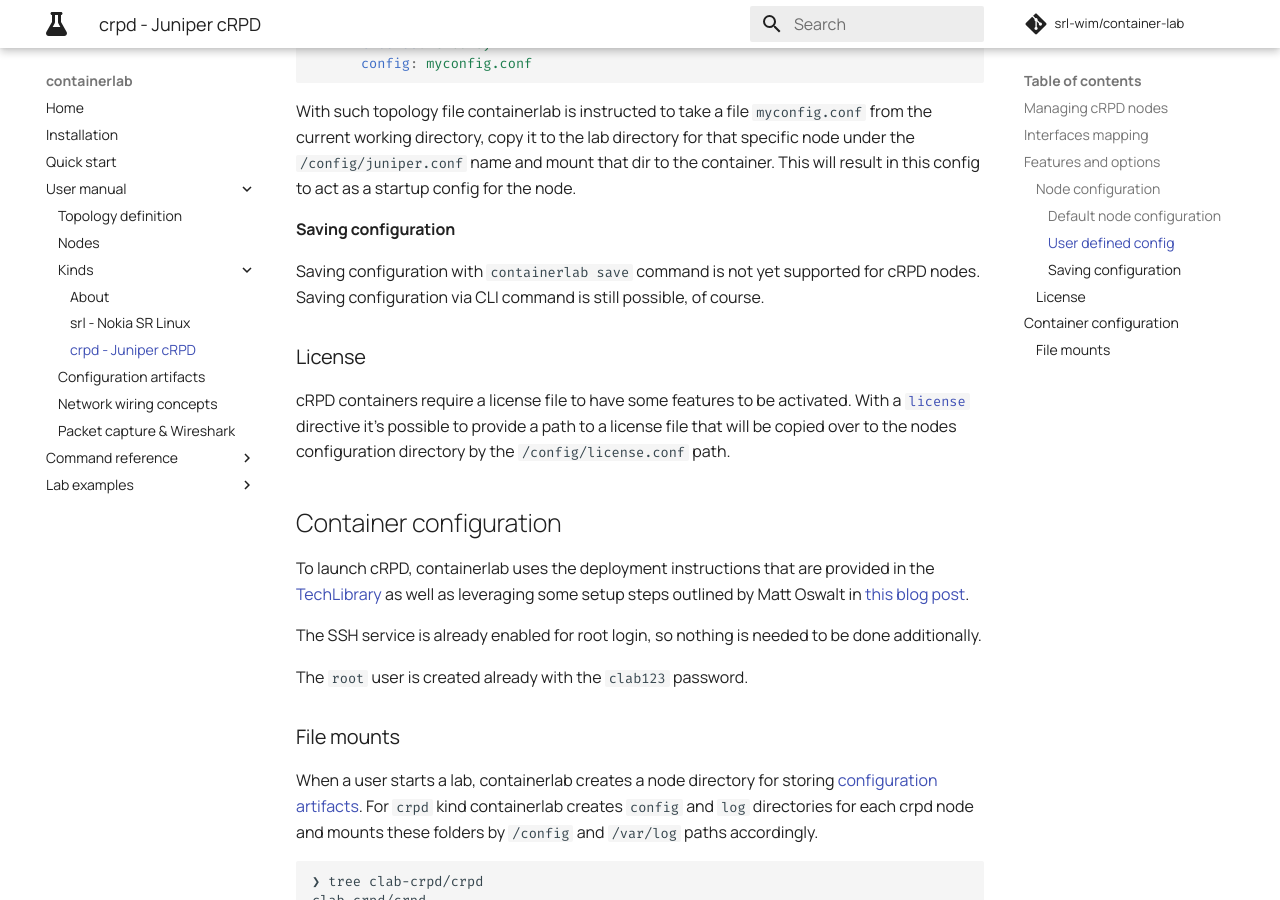
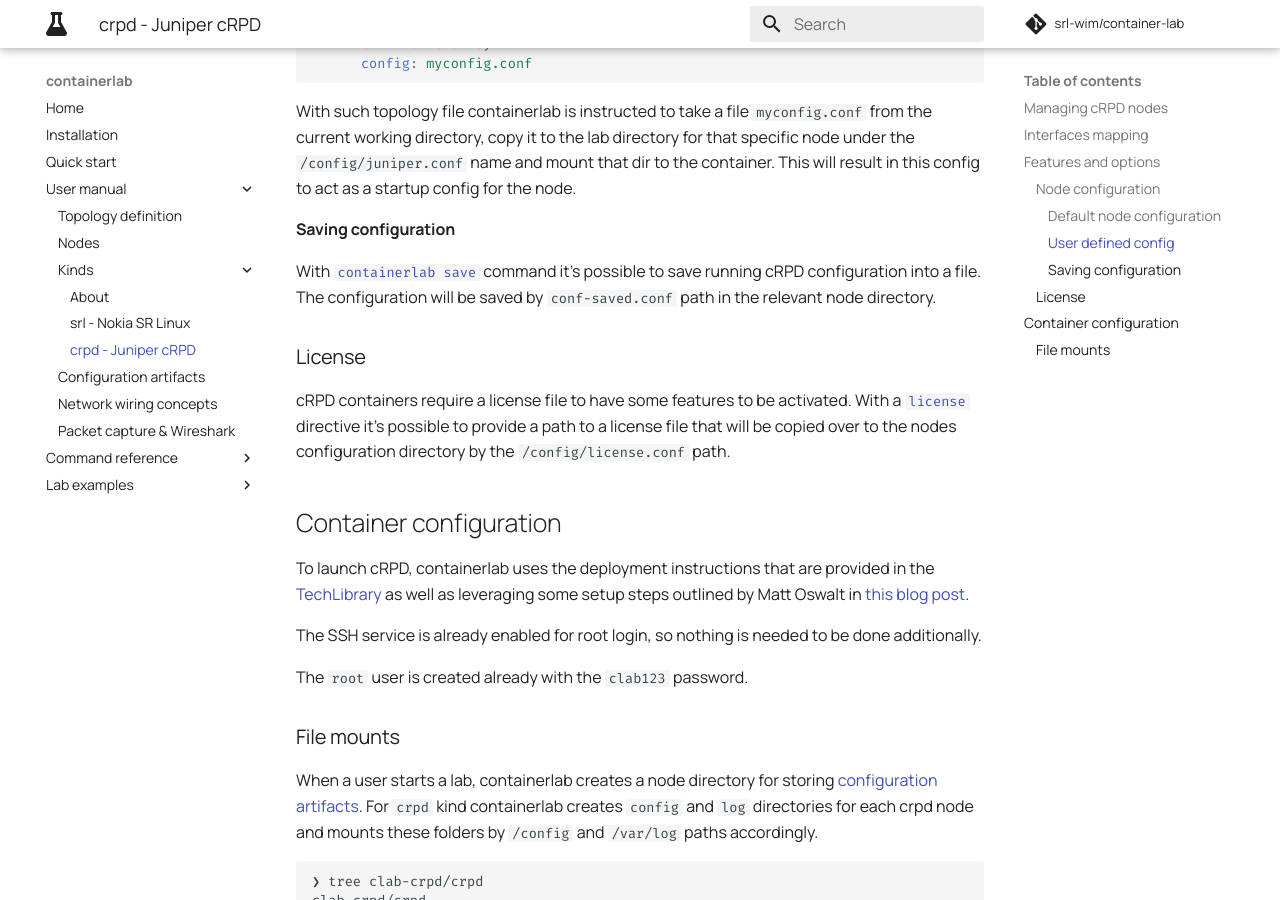
Before and after one commit to srl-labs/containerlab, an MkDocs documentation site: the page built from docs/manual/kinds/crpd.md, in a window 1280 px wide and 900 px high, scrolled down 1851 px. Built offline with MkDocs 1.6.1 and Material for MkDocs 9.7.7, drawn with Linux system fonts in a browser that asks for light colours; comment, search, counter and statistics services are not loaded.

Commit message:
added doc for crpd save command

```diff
--- a/docs/manual/kinds/crpd.md
+++ b/docs/manual/kinds/crpd.md
@@ -128,7 +128,7 @@ topology:
 With such topology file containerlab is instructed to take a file `myconfig.conf` from the current working directory, copy it to the lab directory for that specific node under the `/config/juniper.conf` name and mount that dir to the container. This will result in this config to act as a startup config for the node.
 
 #### Saving configuration
-Saving configuration with `containerlab save` command is not yet supported for cRPD nodes. Saving configuration via CLI command is still possible, of course.
+With [`containerlab save`](../../cmd/save.md) command it's possible to save running cRPD configuration into a file. The configuration will be saved by `conf-saved.conf` path in the relevant node directory.
 
 ### License
 cRPD containers require a license file to have some features to be activated. With a [`license`](../nodes.md#license) directive it's possible to provide a path to a license file that will be copied over to the nodes configuration directory by the `/config/license.conf` path.
```
